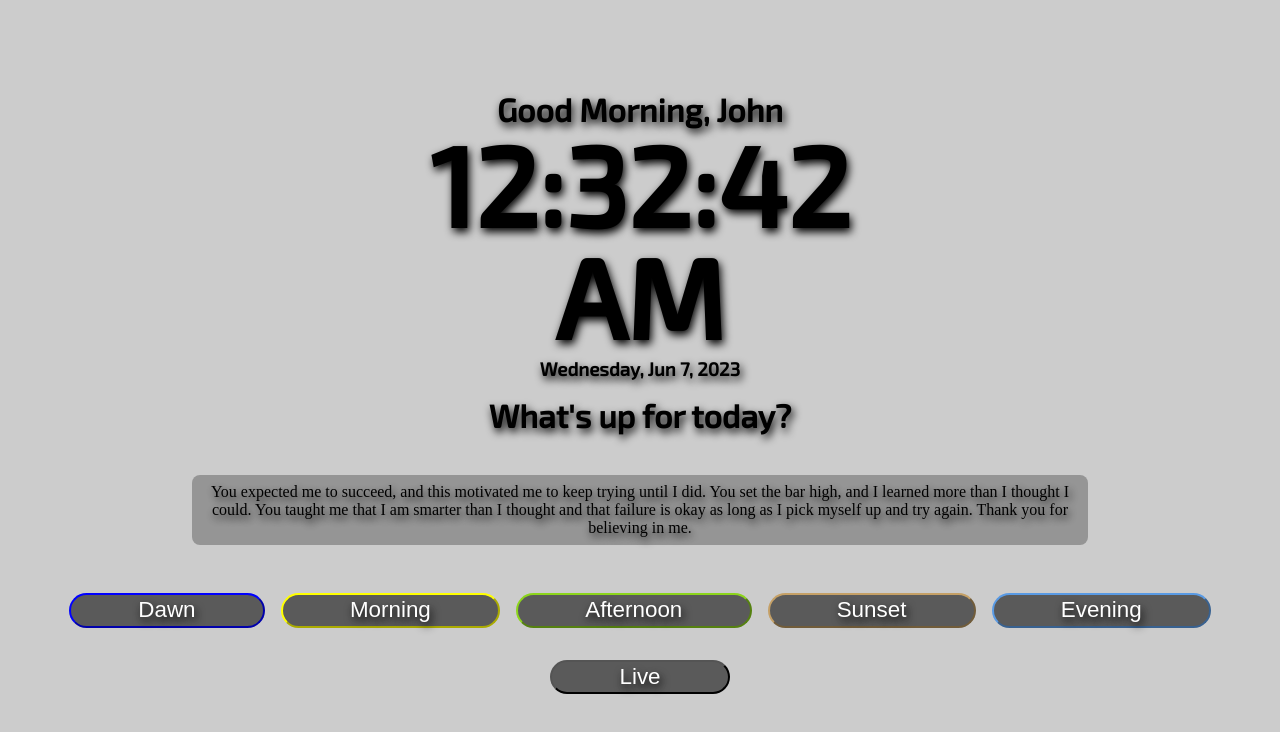
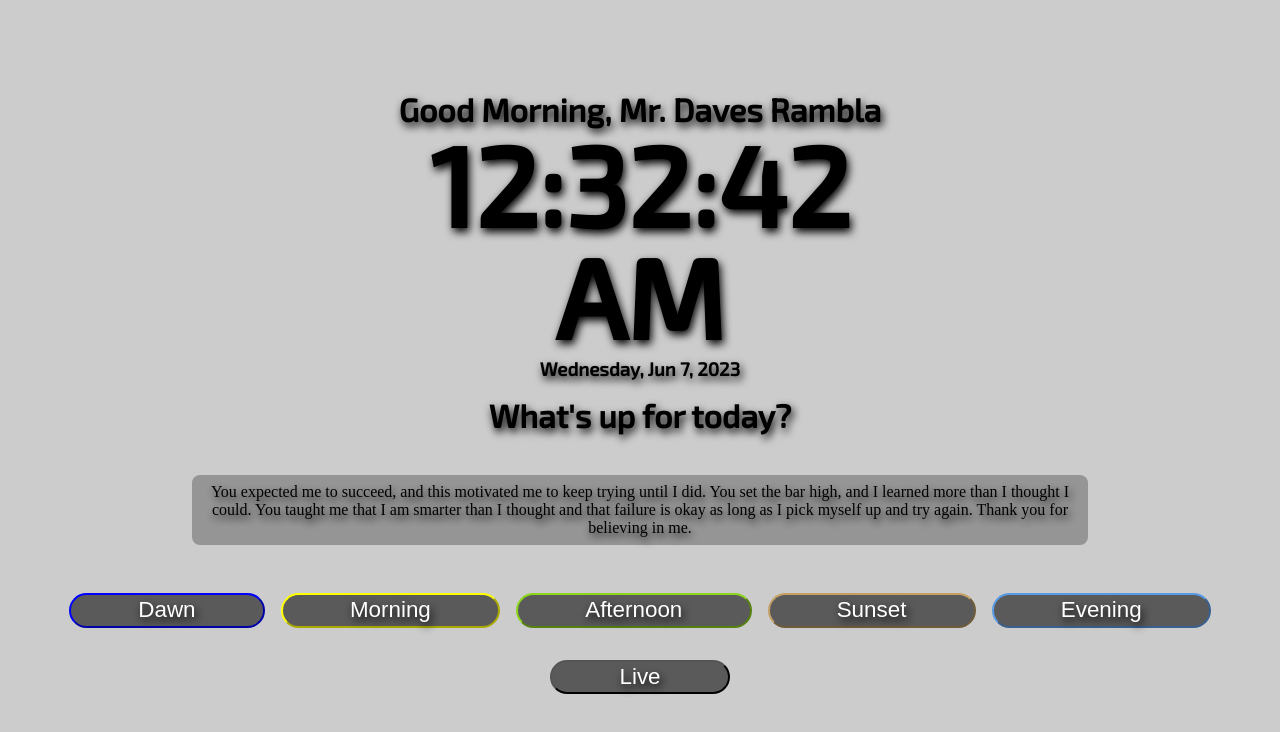
Before and after one commit to johnmarkbalderra/Time, a plain HTML site: page index.html in a window 1280 px wide. Drawn offline with Linux system fonts and the light colour scheme.

Commit message:
Update index.html

```diff
--- a/index.html
+++ b/index.html
@@ -1,8 +1,3 @@
-<!--
-This is a simple Secure Recipe Web App Web. This was developed for educational purposes only.
-Author: oretnom23
-Email: oretnom23@gmail.com
- -->
 <!DOCTYPE html>
 <html lang="en">
 
@@ -10,7 +5,7 @@ Email: oretnom23@gmail.com
     <meta charset="UTF-8">
     <meta http-equiv="X-UA-Compatible" content="IE=edge">
     <meta name="viewport" content="width=device-width, initial-scale=1.0">
-    <title> Dynamic Landing Page</title>
+    <title>Time</title>
     <link rel="preconnect" href="https://fonts.googleapis.com">
     <link rel="preconnect" href="https://fonts.gstatic.com" crossorigin>
     <link href="https://fonts.googleapis.com/css2?family=Exo+2:wght@500&family=Indie+Flower&display=swap" rel="stylesheet">
@@ -22,7 +17,7 @@ Email: oretnom23@gmail.com
 </head>
 
 <body class="bg-gradient loading">
-    <h2><span id="greeting">Good Morning,</span> <span id="name_to_greet" editable>John</span></h2>
+    <h2><span id="greeting">Good Morning,</span> <span id="name_to_greet" editable>Mr. Daves Rambla</span></h2>
     <h1 id="clock">9:59:43</h1>
     <h3 id="date">Monday, March 14, 2022</h3>
     <h4><b>What's up for today?</b></h4>
```
